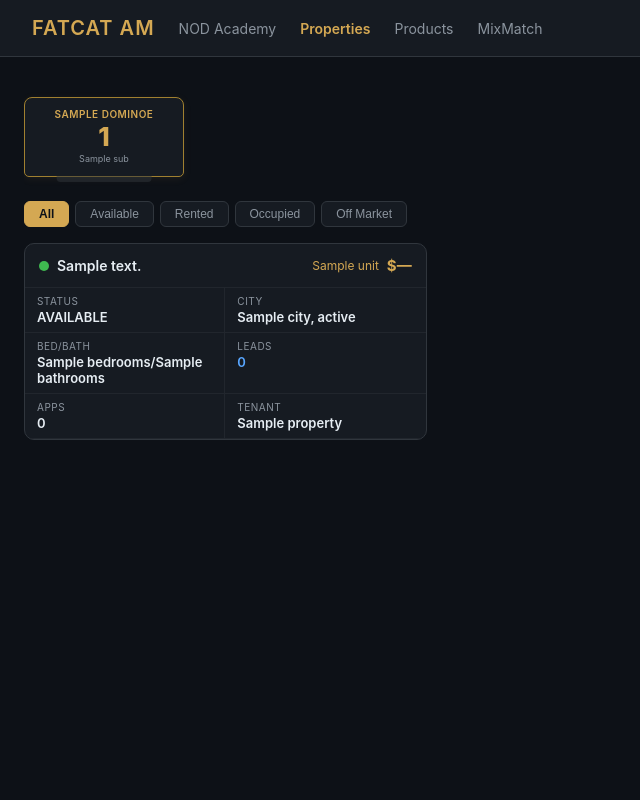
After one commit to Dan8NOD/DealFlow, a FastAPI app: template backend/app/templates/properties_pipeline.html in a window 1280 px wide. The commit adds this page. Shown: the whole page, without its empty margins (0-640 px from the left). Run offline with FastAPI, Linux system fonts and the light colour scheme; the template is opened without the code that fills it: most values are stand-ins (such as "Sample title", 1, 10 or a date in 2020).

Commit message:
feat: add /properties dominoes pipeline — public inventory view
- New route /properties (no auth required, transparent)
- Dominoes pipeline bar: Available → Showing → CMA → Approval → Applicant → Signed → Paid
- Dominoes tip/rotate when momentum exists (current stage + next stage both have properties)
- Property cards with leads/apps counts from DB
- Added Properties link to NOD dashboard nav
- Same dark/gold FatCatAM theme

```diff
--- a/backend/app/templates/nod_dashboard.html
+++ b/backend/app/templates/nod_dashboard.html
@@ -51,6 +51,7 @@ td .badge { display: inline-block; padding: 2px 8px; border-radius: 12px; font-s
 <nav>
   <h1>NOD ACADEMY</h1>
   <a href="/nod">Dashboard</a>
+  <a href="/properties">Properties</a>
   <a href="/products">Products</a>
   <a href="/nodify">MixMatch</a>
   <a href="https://calendly.com/negotiatorsondemand" target="_blank">📅 Book Coaching</a>
--- /dev/null
+++ b/backend/app/templates/properties_pipeline.html
@@ -0,0 +1,162 @@
+<!DOCTYPE html>
+<html lang="en">
+<head>
+<meta charset="UTF-8">
+<meta name="viewport" content="width=device-width,initial-scale=1.0">
+<title>Properties Pipeline — {{ org.name }}</title>
+<style>
+* { box-sizing: border-box; margin: 0; padding: 0; }
+body { font-family: -apple-system, BlinkMacSystemFont, 'Segoe UI', sans-serif; background: #0d1117; color: #e6edf3; min-height: 100vh; }
+nav { display: flex; align-items: center; gap: 1.5rem; padding: 1rem 2rem; background: #161b22; border-bottom: 1px solid #30363d; }
+nav h1 { font-size: 1.25rem; font-weight: 600; color: #d4a853; letter-spacing: 1px; }
+nav a { color: #8b949e; text-decoration: none; font-size: .875rem; }
+nav a:hover { color: #d4a853; }
+nav a.active { color: #d4a853; font-weight: 600; }
+nav .spacer { flex: 1; }
+
+.container { max-width: 1400px; margin: 0 auto; padding: 1.5rem; }
+
+/* Dominoes pipeline */
+.domino-strip { display: flex; gap: 0; padding: 1rem 0 1.5rem; overflow-x: auto; -webkit-overflow-scrolling: touch; align-items: flex-end; }
+.domino { flex: 1; min-width: 90px; max-width: 160px; position: relative; display: flex; flex-direction: column; align-items: center; cursor: pointer; }
+.domino .tile { width: 100%; background: #161b22; border: 1px solid #30363d; border-radius: 8px 8px 5px 5px; padding: 10px 8px 12px; text-align: center; position: relative; transition: all 0.3s ease; transform-origin: bottom center; }
+.domino .tile::after { content: ''; position: absolute; bottom: -6px; left: 50%; transform: translateX(-50%); width: 60%; height: 6px; background: #30363d; border-radius: 0 0 4px 4px; opacity: 0.5; }
+.domino.has-count .tile { border-color: #a08030; box-shadow: 0 2px 8px rgba(212,168,83,0.08); }
+.domino.tipped .tile { transform: rotate(6deg) translateY(-4px); border-color: #d4a853; box-shadow: 0 6px 16px rgba(212,168,83,0.3); }
+.domino .stage-label { font-size: 10px; text-transform: uppercase; letter-spacing: 0.5px; color: #8b949e; font-weight: 600; margin-bottom: 4px; line-height: 1.2; }
+.domino.has-count .stage-label { color: #d4a853; }
+.domino .stage-count { font-size: 26px; font-weight: 800; color: #e6edf3; line-height: 1; }
+.domino.has-count .stage-count { color: #d4a853; }
+.domino .stage-sub { font-size: 9px; color: #8b949e; margin-top: 3px; }
+.domino .arrow { position: absolute; right: -7px; top: 40%; transform: translateY(-50%); z-index: 2; color: #30363d; font-size: 16px; font-weight: 700; pointer-events: none; }
+.domino:last-child .arrow { display: none; }
+.domino.final .tile { border-color: #238636; background: rgba(35,134,54,0.08); }
+.domino.final.has-count .stage-count { color: #3fb950; }
+.domino.final.has-count .stage-label { color: #3fb950; }
+
+/* Filter row */
+.filters { display: flex; gap: 6px; flex-wrap: wrap; margin-bottom: 1rem; }
+.filter-btn { padding: 5px 14px; border-radius: 6px; border: 1px solid #30363d; background: #161b22; color: #8b949e; font-size: 12px; cursor: pointer; transition: all 0.1s; }
+.filter-btn:hover { background: #21262d; color: #e6edf3; }
+.filter-btn.active { background: #d4a853; color: #0d1117; border-color: #d4a853; font-weight: 600; }
+
+/* Property grid */
+.grid { display: grid; grid-template-columns: repeat(auto-fill, minmax(360px, 1fr)); gap: 12px; }
+.prop-card { background: #161b22; border: 1px solid #30363d; border-radius: 10px; overflow: hidden; transition: border-color 0.15s; }
+.prop-card:hover { border-color: #d4a853; }
+.prop-head { padding: 12px 14px; display: flex; align-items: center; gap: 8px; border-bottom: 1px solid #21262d; }
+.status-dot { width: 10px; height: 10px; border-radius: 50%; flex-shrink: 0; }
+.status-dot.available { background: #3fb950; }
+.status-dot.showing { background: #58a6ff; }
+.status-dot.cma { background: #d29922; }
+.status-dot.approval { background: #bc8cff; }
+.status-dot.applicant { background: #bc8cff; }
+.status-dot.lease_signed { background: #3fb950; }
+.status-dot.moved_in { background: #238636; }
+.status-dot.rented { background: #3fb950; }
+.status-dot.default { background: #8b949e; }
+.prop-head .addr { flex: 1; font-size: 14px; font-weight: 600; overflow: hidden; text-overflow: ellipsis; white-space: nowrap; }
+.prop-head .unit { font-size: 12px; color: #d4a853; }
+.prop-head .price { font-size: 15px; font-weight: 700; color: #d4a853; white-space: nowrap; }
+.prop-body { display: grid; grid-template-columns: 1fr 1fr; gap: 0; }
+.prop-stat { padding: 7px 12px; font-size: 12px; border-bottom: 1px solid #21262d; }
+.prop-stat:nth-child(odd) { border-right: 1px solid #21262d; }
+.prop-stat .label { color: #8b949e; font-size: 10px; text-transform: uppercase; letter-spacing: 0.5px; }
+.prop-stat .value { font-weight: 600; font-size: 13px; margin-top: 2px; }
+.prop-stat .value.lead { color: #58a6ff; }
+.empty-state { text-align: center; padding: 60px 20px; color: #8b949e; }
+
+@media(max-width:768px) {
+  .grid { grid-template-columns: 1fr; }
+  .container { padding: 1rem; }
+  .domino { min-width: 75px; }
+  .domino .stage-count { font-size: 20px; }
+}
+</style>
+</head>
+<body>
+
+<nav>
+  <h1>FATCAT AM</h1>
+  <a href="/nod">NOD Academy</a>
+  <a href="/properties" class="active">Properties</a>
+  <a href="/products">Products</a>
+  <a href="/nodify">MixMatch</a>
+  <span class="spacer"></span>
+</nav>
+
+<div class="container">
+
+<div class="domino-strip" id="domino-strip">
+  {% for d in dominoes %}
+  <div class="domino {% if d.count > 0 %}has-count{% endif %} {% if d.count > 0 and loop.index < dominoes|length and dominoes[loop.index].count > 0 %}tipped{% endif %} {% if d.get('final') %}final{% endif %}"
+       onclick="filterByStatus('{{ d.key }}')">
+    <div class="tile">
+      <div class="stage-label">{{ d.label }}</div>
+      <div class="stage-count">{{ d.count }}</div>
+      <div class="stage-sub">{{ d.sub }}</div>
+    </div>
+    <span class="arrow">▸</span>
+  </div>
+  {% endfor %}
+</div>
+
+<div class="filters">
+  <button class="filter-btn active" onclick="filterByStatus('all')">All</button>
+  <button class="filter-btn" onclick="filterByStatus('AVAILABLE')">Available</button>
+  <button class="filter-btn" onclick="filterByStatus('RENTED')">Rented</button>
+  <button class="filter-btn" onclick="filterByStatus('OCCUPIED')">Occupied</button>
+  <button class="filter-btn" onclick="filterByStatus('OFF_MARKET')">Off Market</button>
+</div>
+
+<div class="grid" id="grid">
+  {% for p in properties %}
+  {% set status = p.status.value if p.status.value is defined else p.status %}
+  <div class="prop-card" data-status="{{ status }}" style="display:none">
+    <div class="prop-head">
+      <span class="status-dot {{ status.lower().replace('_','') if status else 'default' }}"></span>
+      <span class="addr">{{ p.address }}</span>
+      {% if p.unit %}<span class="unit">{{ p.unit }}</span>{% endif %}
+      <span class="price">${{ "{:,.0f}".format(p.rent) if p.rent else '—' }}</span>
+    </div>
+    <div class="prop-body">
+      <div class="prop-stat"><div class="label">Status</div><div class="value">{{ status.replace('_',' ') if status else '—' }}</div></div>
+      <div class="prop-stat"><div class="label">City</div><div class="value">{{ p.city or '—' }}, {{ p.state or '' }}</div></div>
+      <div class="prop-stat"><div class="label">Bed/Bath</div><div class="value">{{ p.bedrooms or '—' }}/{{ p.bathrooms or '—' }}</div></div>
+      <div class="prop-stat"><div class="label">Leads</div><div class="value lead">{{ lead_by_prop.get(p.id, 0) }}</div></div>
+      <div class="prop-stat"><div class="label">Apps</div><div class="value">{{ app_by_prop.get(p.id, 0) }}</div></div>
+      <div class="prop-stat"><div class="label">Tenant</div><div class="value">{{ p.tenant_name or '—' }}</div></div>
+    </div>
+  </div>
+  {% endfor %}
+  <div class="empty-state" id="empty-state" style="display:none">
+    <p>No properties match this filter.</p>
+  </div>
+</div>
+
+</div>
+
+<script>
+const cards = document.querySelectorAll('.prop-card[data-status]');
+
+function filterByStatus(status) {
+  document.querySelectorAll('.filter-btn').forEach(b => b.classList.remove('active'));
+  // Also un-highlight dominoes
+  let visible = 0;
+  cards.forEach(c => {
+    const match = status === 'all' || c.dataset.status === status;
+    c.style.display = match ? '' : 'none';
+    if (match) visible++;
+  });
+  document.getElementById('empty-state').style.display = visible === 0 ? 'block' : 'none';
+  // Highlight active filter button
+  const btn = [...document.querySelectorAll('.filter-btn')].find(b => b.textContent.trim().toLowerCase().includes(status.toLowerCase().replace('_',' ')) || b.onclick.toString().includes(status));
+  if (btn) btn.classList.add('active');
+  else document.querySelector('.filter-btn')?.classList.add('active'); // "All"
+}
+
+// Show all on load
+filterByStatus('all');
+</script>
+</body>
+</html>
```
Also changed, not shown: backend/app/routers/dashboard.py (+54 -0 lines).
